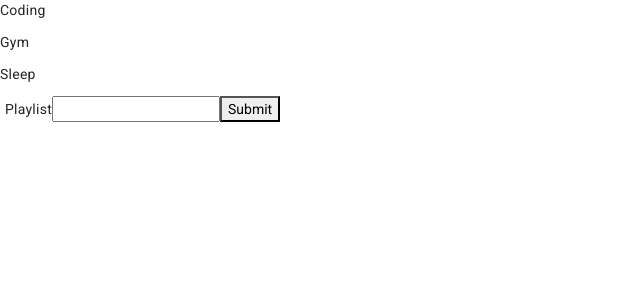
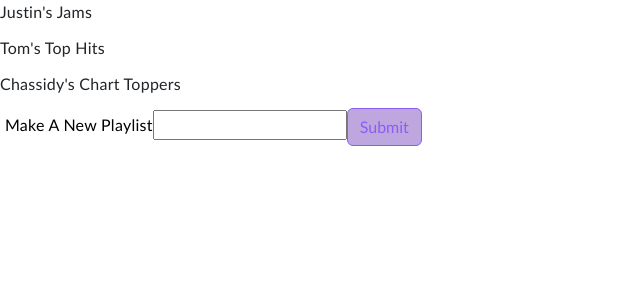
Before and after one commit to jmdarnell90/angular_wizards-GP-, an Angular app: page /home in a window 1280 px wide. Both pictures are taken after a click on the button "Click Here To Start". Shown: the top 300 px of the page, without its empty margins (0-640 px from the left). Built offline with nearby package versions, Linux system fonts and the light colour scheme.

Commit message:
css changes

```diff
--- a/src/app/playlists/playlists.component.css
+++ b/src/app/playlists/playlists.component.css
@@ -0,0 +1,50 @@
+
+
+bg-white {
+  background-color: whitesmoke;
+}
+
+form{
+ display: inline;
+    font-family: 'Gill Sans', 'Gill Sans MT', Calibri, 'Trebuchet MS', sans-serif;
+  color: black;
+  font-size: medium;
+
+
+}
+h2{
+  font-family: 'Gill Sans', 'Gill Sans MT', Calibri, 'Trebuchet MS', sans-serif;
+  display: flex;
+  background-color: whitesmoke;
+}
+
+
+div{
+
+  font-family: 'Gill Sans', 'Gill Sans MT', Calibri, 'Trebuchet MS', sans-serif;
+  justify-content: center;
+
+}
+
+.btn-purple {
+  color: #8b5cf6;
+  border-color: #8b5cf6;
+  background-color: #bea7df;
+}
+
+.btn-purple:hover {
+  color: #fff;
+  background-color: #7c3aed;
+  border-color: #7c3aed;
+}
+
+.btn-purple:focus {
+  outline: none;
+  box-shadow: 0 0 0 0.2rem rgba(139, 92, 246, 0.25);
+}
+
+.btn-purple:active {
+  color: #fff;
+  background-color: #6d28d9;
+  border-color: #6d28d9;
+}
--- a/src/app/playlists/playlists.component.html
+++ b/src/app/playlists/playlists.component.html
@@ -1,17 +1,19 @@
+
+<body>
 <div *ngFor="let playlist of playlists$ | async; let i = index">
   <p (click)="selectPlaylist(playlist, i)" style="cursor: pointer">
     {{ playlist.name }}
   </p>
 </div>
 
-<div *ngIf="selectedPlaylist" style="border: solid 1px red; padding: 5px">
+<div *ngIf="selectedPlaylist" style="border: solid 1px #7c3aed; padding: 5px">
   <h2>{{ selectedPlaylist.name }}</h2>
   <div *ngFor="let track of selectedPlaylist.songs">
     {{ track }}
-    <button (click)="deleteSong(selectedPlaylistIndex!, track)">X</button>
+    <button (click)="deleteSong(selectedPlaylistIndex!, track)"class="btn btn-purple" >X</button>
   </div>
 
-  <form style="margin: 5px" [formGroup]="songForm" (ngSubmit)="submit()">
+  <form style="margin: 5px;" [formGroup]="songForm" (ngSubmit)="submit()">
     <label for="song">Song</label>
     <input
       type="text"
@@ -19,21 +21,22 @@
       id="song"
       [formControl]="songForm.controls.song"
     />
-    <button>Submit</button>
+    <button class="btn btn-purple">Submit</button>
   </form>
 </div>
 
 <form
-  style="margin: 5px"
+  style="margin: 5px;"
   [formGroup]="playlistForm"
   (ngSubmit)="playlistSubmit()"
 >
-  <label for="song">Playlist</label>
+  <label  class="song"> Make A New Playlist</label>
   <input
     type="text"
     name="song"
     id="song"
     [formControl]="playlistForm.controls.name"
   />
-  <button>Submit</button>
+  <button class="btn btn-purple" >Submit</button>
 </form>
+</body>
--- a/src/app/shared/playlist-service.service.ts
+++ b/src/app/shared/playlist-service.service.ts
@@ -71,15 +71,15 @@ export interface Playlist {
 export class PlaylistService {
   private _playlists = new BehaviorSubject<Playlist[]>([
     {
-      name: 'Coding',
+      name: "Justin's Jams",
       songs: ['song1', 'song2', 'song3'],
     },
     {
-      name: 'Gym',
+      name: "Tom's Top Hits",
       songs: ['song4', 'song5', 'song6'],
     },
     {
-      name: 'Sleep',
+      name:"Chassidy's Chart Toppers",
       songs: ['song7', 'song8', 'song9'],
     },
   ]);
```
